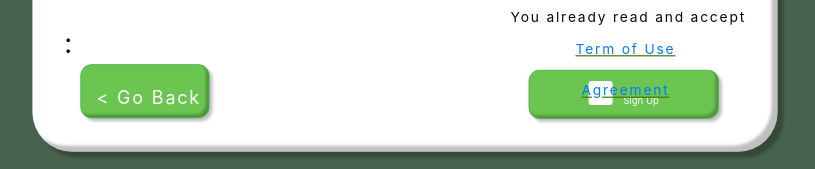
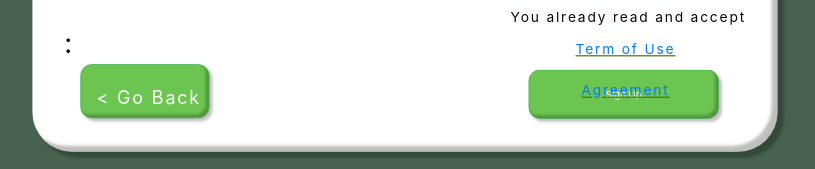
Before and after one commit to qqunx9999/KPP_Frontend, a React (Create React App) app in the folder frontend/: page /SignUp in a window 1280 px wide. Shown: the part 517-686 px from the top of the page, without its empty margins (376-1191 px from the left). Built offline with nearby package versions, Linux system fonts and the light colour scheme.

Commit message:
can login

```diff
--- a/frontend/src/component/LoginForm.tsx
+++ b/frontend/src/component/LoginForm.tsx
@@ -32,7 +32,6 @@ export const EmailID = () => {
       }}
       onSubmit={async (values, actions) => {
         const result = await AuthService.LoginUser((values.email).concat('@ku.th'), values.password);
-        console.log(result);
         if (!result) {
           setLoginErrorMessage('Login error: Wrong username or password');
         } else {
--- a/frontend/src/component/SignUpForm.tsx
+++ b/frontend/src/component/SignUpForm.tsx
@@ -4,6 +4,7 @@ import { useHistory } from 'react-router-dom';
 import '../CSSsource/SignupPage.css';
 import AuthService from '../service/AuthService';
 import 'bootstrap/dist/css/bootstrap.min.css';
+import { baseUrl } from '../config/constant';
 
 export const SignUp = () => {
   const [signUpErrorMessage, setSignUpErrorMessage] = useState('');
@@ -12,19 +13,29 @@ export const SignUp = () => {
   return (
     <Formik
       initialValues={{ account: '', email: '', password: '', conPass: '' }}
-      validate={values => {
-        const errors: any = {};
-        if (values.password !== values.conPass) {
-          errors.password = 'Confirm password must be same as password';
-        } else {
-          errors.password = '';
-        }
-        return errors;
-      }}
+      // validate={values => {
+      //   const errors: any = {};
+      //   if (values.password !== values.conPass) {
+      //     errors.password = 'Confirm password must be same as password';
+      //   } else {
+      //     errors.password = '';
+      //   }
+      //   return errors;
+      // }}
       onSubmit={async (values, actions) => {
-        const result = await AuthService.SignupUser(values.account, (values.email).concat('@ku.th'), values.password, values.conPass);
+        const result = await fetch(`${ baseUrl }/users`, {
+          method: 'POST',
+          headers: { 'Content-Type': 'application/json' },
+          body: JSON.stringify({
+            "username": values.account,
+            "email": (values.email).concat('@ku.th'),
+            "password": values.password
+          })
+        });
+        console.log(result);
         if (!result) {
           setSignUpErrorMessage('Sign up error: please type all requirement');
+          console.log('Sign up error: please type all requirement');
         } else {
           setSignUpErrorMessage('');
           history.push('/SignUp/AuthenSignup');
@@ -55,9 +66,8 @@ export const SignUp = () => {
             <ErrorMessage name="password" component="div" />
           </div>
           <div className="signup-sign-up">
-            <button disabled={isSubmitting} id="signup-su-frame" className="btn btn-success">
-              <button className="signup-square"></button>
-              <span id="bigText">&nbsp; &nbsp; Sign Up</span>
+            <button type="submit" id="signup-su-frame" className="btn btn-success" disabled={ isSubmitting }>
+              <span id="bigText">Sign Up</span>
             </button>
           </div>
         </Form>
--- a/frontend/src/service/AuthService.ts
+++ b/frontend/src/service/AuthService.ts
@@ -38,6 +38,7 @@ async function SignupUser(username: string, email: string, password: string, con
     };
     const res = await fetch(`${ baseUrl }/users`, postOption);
     const user = await res.json();
+    console.log(user);
     return user;
 };
 
```
